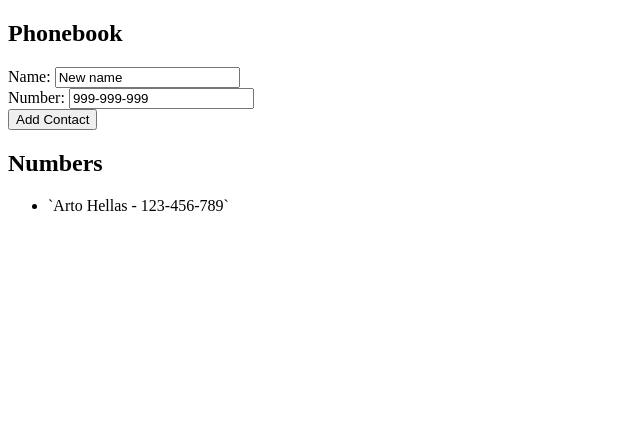
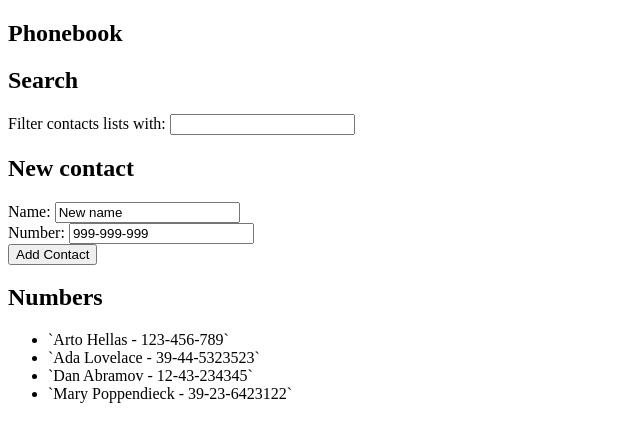
Before and after one commit to annabeatrizzz/full-stack-open-solutions, a React (Vite) app in the folder 2_Communicating-with-Server/phonebook/: page / in a window 1280 px wide. Shown: the top 442 px of the page, without its empty margins (0-640 px from the left). Built offline with nearby package versions, Linux system fonts and the light colour scheme.

Commit message:
Exercise 2.9

```diff
--- a/2_Communicating-with-Server/phonebook/src/App.jsx
+++ b/2_Communicating-with-Server/phonebook/src/App.jsx
@@ -2,12 +2,16 @@ import { useState } from 'react'
 
 const App = () => {
   const [persons, setPersons] = useState([
-    { name: 'Arto Hellas', phone: '123-456-789' }
+    { name: 'Arto Hellas', phone: '123-456-789', id: 1},
+    { name: 'Ada Lovelace', phone: '39-44-5323523', id: 2 },
+    { name: 'Dan Abramov', phone: '12-43-234345', id: 3 },
+    { name: 'Mary Poppendieck', phone: '39-23-6423122', id: 4 }
   ])
 
   const defaultName = 'New name'
   const defaultNumber = '999-999-999'
   const [newName, setNewName] = useState(defaultName)
+  const [contactName, setContactName] = useState('')
   const [newNumber, setNewNumber] = useState(defaultNumber)
 
   const handleNewName = (event) => {
@@ -43,10 +47,25 @@ const App = () => {
     setNewNumber(defaultNumber)
   }
 
+  const handleSearch = (event) => {
+    setContactName(event.target.value)
+    console.log(contactName)
+
+    const personsFiltered = persons.filter(p => p.name.toLowerCase().includes(contactName.toLowerCase()))
+    setPersons(personsFiltered)
+  }
+
   return (
     <div>
       <h2>Phonebook</h2>
+
+      <h2>Search</h2>
+      <div>
+          Filter contacts lists with: <input value={contactName} onChange={handleSearch}/>
+      </div>
+
       <form onSubmit={handleForm}>
+        <h2>New contact</h2>
         <div>
           Name: <input value={newName} onChange={handleNewName}/>
         </div>
```
